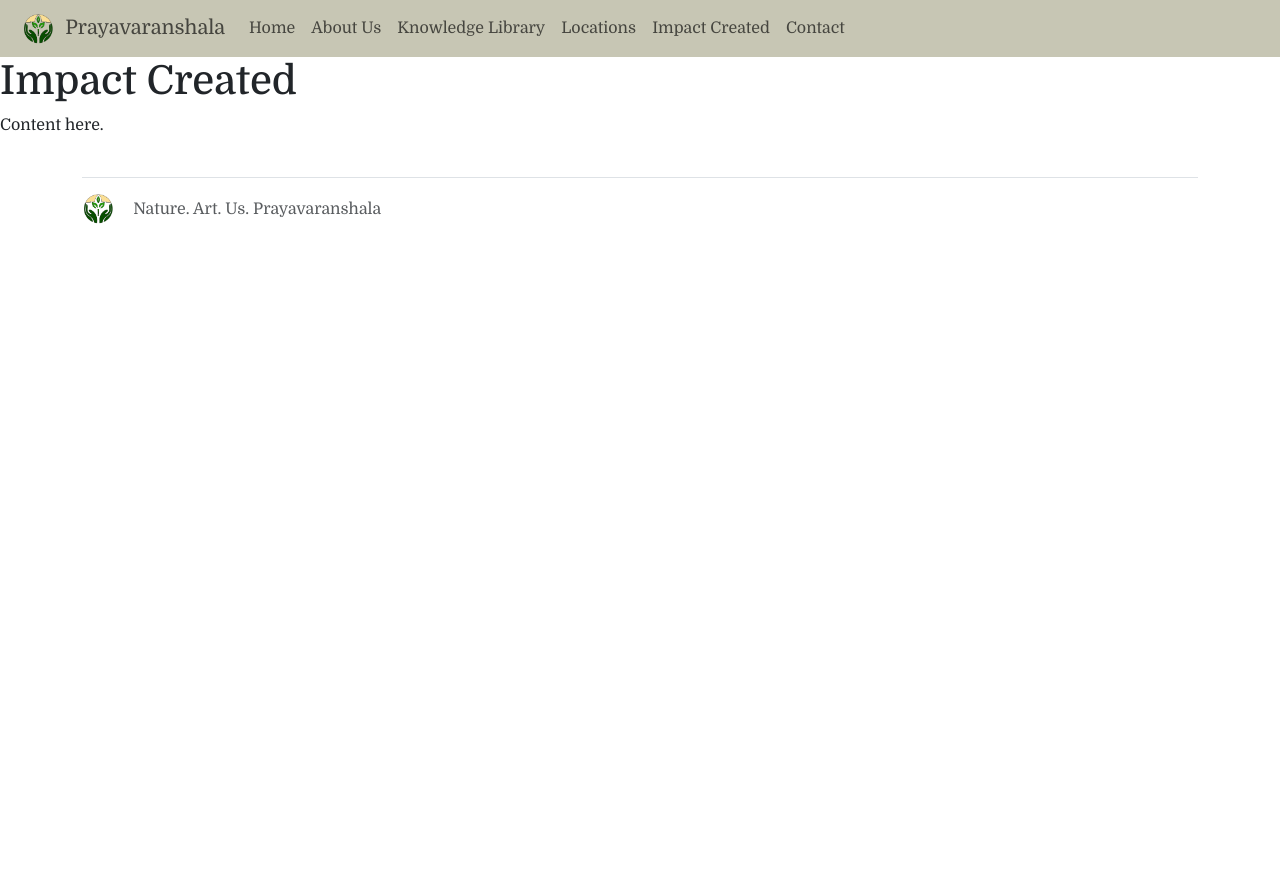
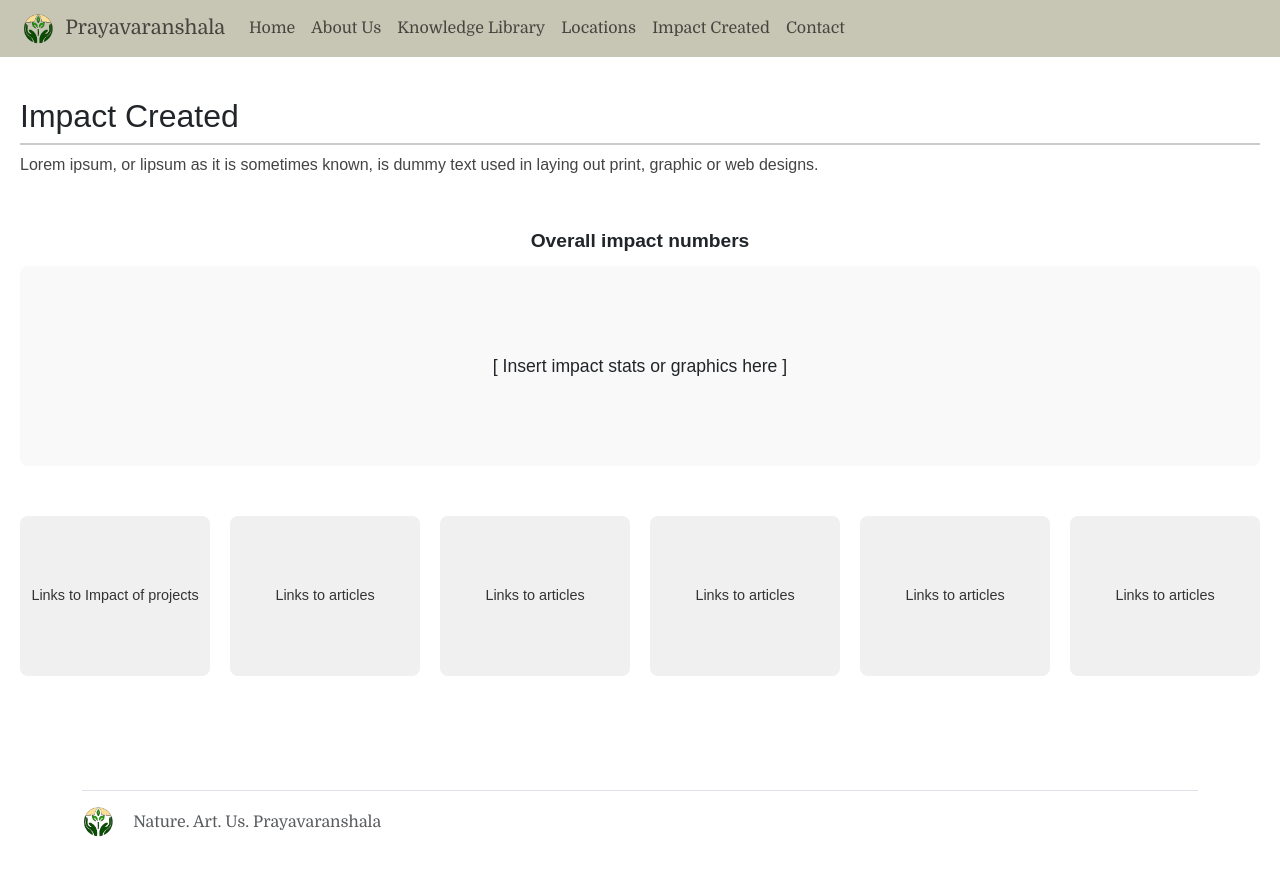
Before and after one commit to nathCode45/nau-prayavaranshala, a React (Vite) app: page /impact-created in a window 1280 px wide. Before the commit the page ends 800 px from the top, so only its background shows below. Built offline with nearby package versions, Linux system fonts and the light colour scheme.

Commit message:
impact template

```diff
--- a/src/components/ImpactCreated.jsx
+++ b/src/components/ImpactCreated.jsx
@@ -1,12 +1,100 @@
 import React from "react";
 
 const ImpactCreated = () => {
-    return(
-        <div>
-        <h1>Impact Created</h1>
-        <p>Content here.</p>
-      </div>
-    );
+  const styles = {
+    page: {
+      padding: "40px 20px",
+      fontFamily: "Arial, sans-serif",
+    },
+    section: {
+      marginBottom: "50px",
+    },
+    title: {
+      fontSize: "2rem",
+      borderBottom: "2px solid #ccc",
+      paddingBottom: "8px",
+    },
+    subheading: {
+      fontSize: "1.2rem",
+      fontWeight: "bold",
+      marginBottom: "10px",
+      textAlign: "center",
+    },
+    paragraph: {
+      fontSize: "1rem",
+      color: "#444",
+      marginBottom: "20px",
+    },
+    grid: {
+      display: "grid",
+      gridTemplateColumns: "repeat(auto-fit, minmax(160px, 1fr))",
+      gap: "20px",
+    },
+    card: {
+      backgroundColor: "#f0f0f0",
+      height: "160px",
+      borderRadius: "8px",
+      display: "flex",
+      alignItems: "center",
+      justifyContent: "center",
+      textAlign: "center",
+      padding: "10px",
+      fontSize: "0.9rem",
+      color: "#333",
+    },
+    overallImpact: {
+      height: "200px",
+      backgroundColor: "#f9f9f9",
+      borderRadius: "8px",
+      display: "flex",
+      alignItems: "center",
+      justifyContent: "center",
+      fontSize: "1.1rem",
+      fontWeight: "500",
+      marginBottom: "40px",
+    },
+    footer: {
+      borderTop: "1px solid #ccc",
+      paddingTop: "30px",
+      marginTop: "50px",
+      fontSize: "0.9rem",
+      color: "#666",
+      textAlign: "center",
+    },
+  };
+
+  return (
+    <div style={styles.page}>
+      {/* Page Title */}
+      <section style={styles.section}>
+        <h1 style={styles.title}>Impact Created</h1>
+        <p style={styles.paragraph}>
+          Lorem ipsum, or lipsum as it is sometimes known, is dummy text used in
+          laying out print, graphic or web designs.
+        </p>
+      </section>
+
+      {/* Overall Impact Numbers Box */}
+      <section style={styles.section}>
+        <div style={styles.subheading}>Overall impact numbers</div>
+        <div style={styles.overallImpact}>[ Insert impact stats or graphics here ]</div>
+      </section>
+
+      {/* Impact Cards Grid */}
+      <section style={styles.section}>
+        <div style={styles.grid}>
+          <div style={styles.card}>Links to Impact of projects</div>
+          <div style={styles.card}>Links to articles</div>
+          <div style={styles.card}>Links to articles</div>
+          <div style={styles.card}>Links to articles</div>
+          <div style={styles.card}>Links to articles</div>
+          <div style={styles.card}>Links to articles</div>
+        </div>
+      </section>
+
+
+    </div>
+  );
 };
 
 export default ImpactCreated;
```
